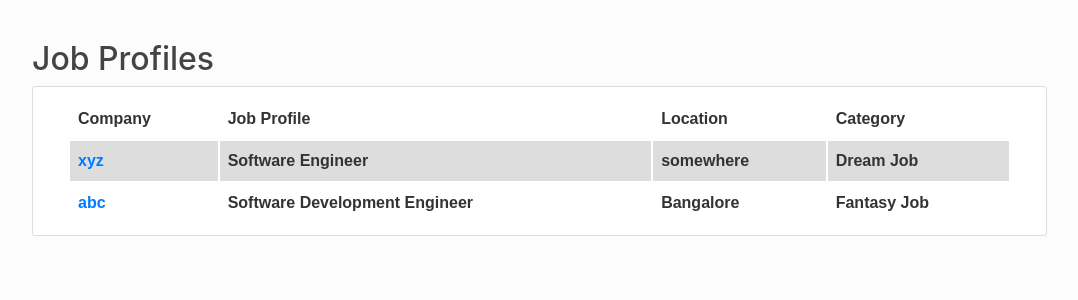
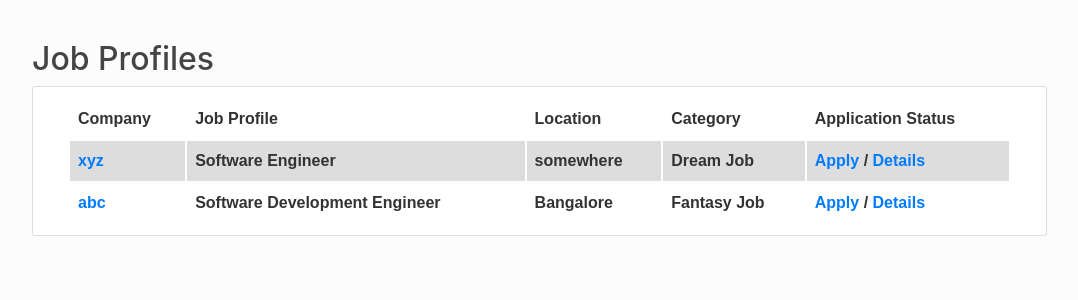
Before and after one commit to prakharepo/campus_placement_app, a Django app: page /show_company/ in a window 1280 px wide. Shown: the part 48-348 px from the top of the page, without its empty margins (53-1131 px from the left). Run offline with Django 3.2, Linux system fonts and the light colour scheme; data comes from the database, SQL or seed files in the repository; lists and menus that the app fills with data are empty; some libraries are stand-ins or nearby versions.

Commit message:
Added Status Feature in Jobprofile #9
Added an column in job profile page to show the status of the
application of the user.

Fixes #9

```diff
--- a/placement/templates/placement/show_company.html
+++ b/placement/templates/placement/show_company.html
@@ -32,6 +32,7 @@ tr:nth-child(even) {
             <th>Job Profile</th>
             <th>Location</th>
             <th>Category</th>
+            <th>Application Status</th>
         </tr>
     {% for company in companies %}
             <tr>
@@ -39,6 +40,15 @@ tr:nth-child(even) {
                 <th>{{company.job_profile}}</th>
                 <th>{{company.company_location}}</th>
                 <th>{{company.company_category}}</th>
+                {% if user.is_authenticated %}
+                  {% if company in applied_applications %}
+                    <th>Already Applied</th>
+                  {% else %}
+                    <th><a href="{% url 'apply_job' company.id %}">Apply</a> / <a href="{% url 'show_description' company.id %}">Details</a></th>
+                  {% endif %}
+                {% else %}
+                  <th><a href="{% url 'apply_job' company.id %}">Apply</a> / <a href="{% url 'show_description' company.id %}">Details</a></th>
+                {% endif %}
             </tr>
 
     {% endfor %}
--- a/placement/views.py
+++ b/placement/views.py
@@ -1,4 +1,4 @@
-from django.shortcuts import render
+from django.shortcuts import render, redirect
 from .models import company, Post, application
 from django.contrib import messages
 from django.contrib.auth.decorators import login_required
@@ -13,7 +13,20 @@ def show_campus(request):
 
 def show_company(request):
     all_companies = company.objects.all()
-    return render(request, "placement/show_company.html", {'companies': all_companies})
+    if request.user.is_authenticated:
+        try:
+            entry = application.objects.get(name=request.user)
+        except ObjectDoesNotExist:
+            entry = application(name=request.user)
+            entry.save()
+        applied_applications = entry.applied_to.all()
+    else:
+        applied_applications = []
+    return render(request, "placement/show_company.html", {
+            'companies': all_companies,
+            'applied_applications': applied_applications,
+        })
+
 @login_required
 def show_description(request, company_id):
     # print(company_id)
@@ -44,7 +57,7 @@ def apply_job(request, company_id):
         messages.success(request, 'You have applied to ' + comp.company_name + ' job profile')
 
     all_companies = company.objects.all()
-    return render(request, "placement/show_company.html", {'companies': all_companies})
+    return redirect('show_company')
 
 @login_required
 def your_app(request):
```
